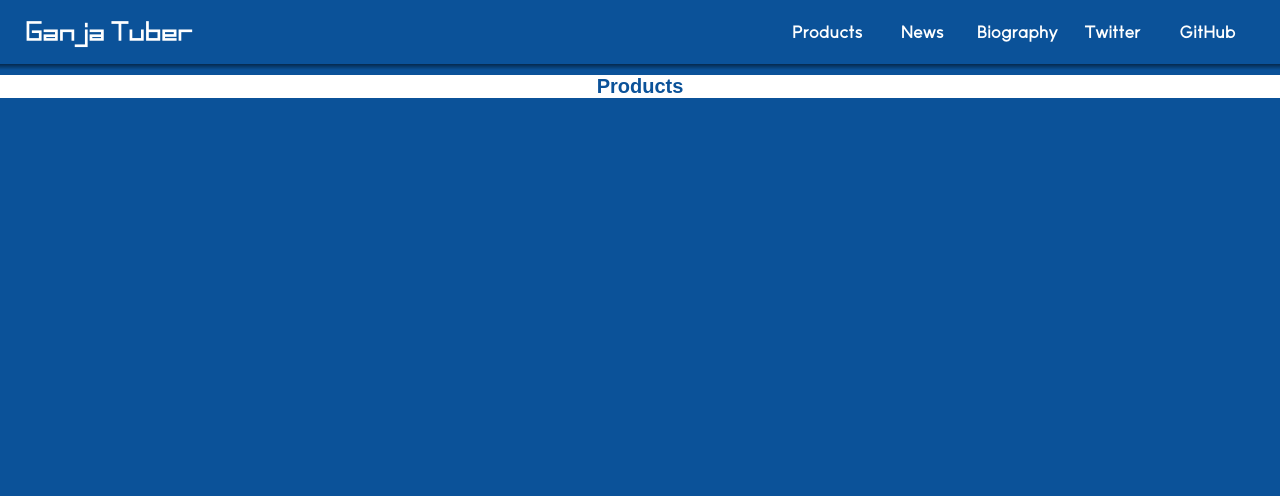
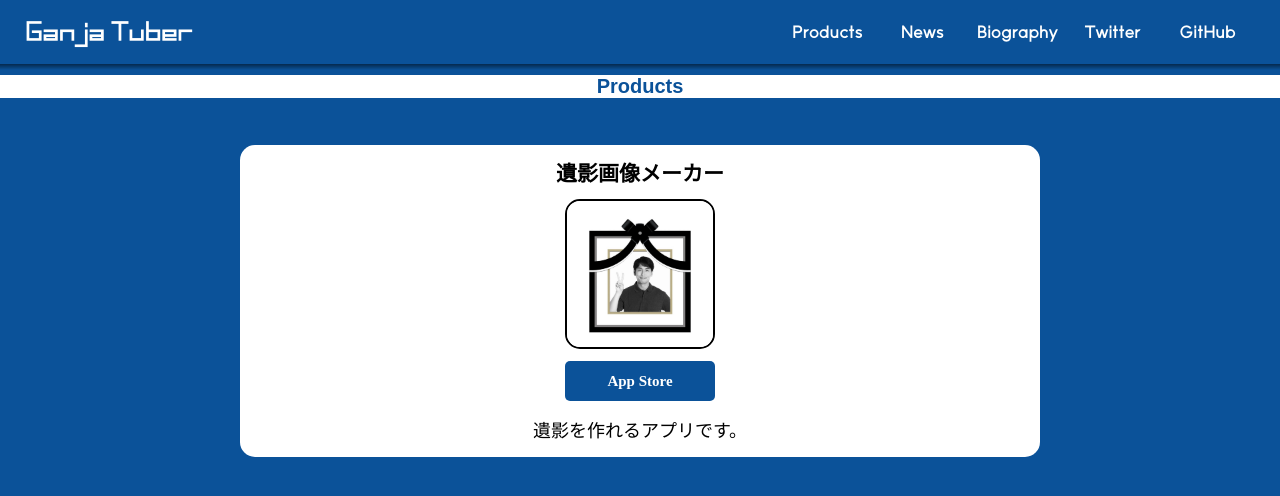
Before and after one commit to yoshiishunichi/homepage, a Nuxt app: page /Products/DeadMan in a window 1280 px wide. Shown: the top 496 px of the page. Built offline with nearby package versions, Linux system fonts and the light colour scheme.

Commit message:
AppSection完成

```diff
--- a/assets/styles.scss
+++ b/assets/styles.scss
@@ -8,8 +8,14 @@
   src: url('./font/Makinas-4-Flat.otf') format("opentype");
 }
 
+.back-color{
+  background:rgb(11, 82, 153);
+}
+
+$back-color: rgb(11, 82, 153);
+
 html{
-  background: rgb(11, 82, 153);
+  background: $back-color;
   box-sizing: border-box;
   padding: 0;
   margin: 0;
@@ -48,7 +54,7 @@ a:hover{
   position:absolute;
   top: 75px;
   width: 100vw;
-  color: rgb(11, 82, 153);
+  color: $back-color;
   background-color: #fff;
   font-family:  "MS P Gothic",sans-serif;
 }
--- a/components/AppSection.vue
+++ b/components/AppSection.vue
@@ -1,7 +1,25 @@
 <template>
-  <section>
+  <section class="app-section">
     <h5>{{ title }}</h5>
-    <img :src="source" />
+    <div class="image-wrapper">
+      <img class="app-icon" :src="source" />
+      <a
+        v-if="app"
+        class="app-link back-color"
+        :href="link"
+        target="_blank"
+        rel="noopener"
+        >App Store</a
+      >
+      <a
+        v-else
+        class="app-link back-color"
+        :href="link"
+        target="_blank"
+        rel="noopener"
+        >リンク</a
+      >
+    </div>
     <p>{{ description }}</p>
   </section>
 </template>
@@ -12,6 +30,66 @@ export default {
     title: { type: String, default: '', require: true },
     description: { type: String, default: '', require: true },
     source: { type: String, default: '', require: false },
+    app: { type: Boolean, default: false, require: false },
+    link: { type: String, default: '', require: true },
   },
 }
 </script>
+
+<style lang="scss" scoped>
+.app-section {
+  width: 95%;
+  max-width: 800px;
+  margin-left: auto;
+  margin-right: auto;
+  margin-top: 70px;
+  background: white;
+  border-radius: 15px;
+}
+
+h5 {
+  font-size: 21px;
+  color: black;
+  margin-top: 12px;
+  margin-bottom: 12px;
+}
+
+p {
+  font-size: 18px;
+  color: black;
+  width: 90%;
+  text-align: center;
+  margin: 15px auto;
+}
+
+.image-wrapper {
+  width: 150px;
+  margin-left: auto;
+  margin-right: auto;
+}
+
+.app-icon {
+  display: block;
+  border: 2px solid black;
+  border-radius: 15px;
+  width: 150px;
+}
+
+.app-link {
+  margin-top: 12px;
+  font-weight: bold;
+  font-size: 15px;
+  display: block;
+  color: white;
+  width: 150px;
+  height: 40px;
+  line-height: 40px;
+  border-radius: 5px;
+}
+
+.app-link:hover {
+  background: white;
+  color: black;
+  border: 2px solid black;
+}
+</style>
--- a/components/Header.vue
+++ b/components/Header.vue
@@ -1,6 +1,6 @@
 <template>
   <div class="header-container">
-    <div class="header-content">
+    <div class="header-content back-color">
       <nuxt-link class="name-link" to="/">
         <h3 class="name">Ganja Tuber</h3>
       </nuxt-link>
@@ -54,7 +54,6 @@
   left: 0;
   position: absolute;
   opacity: 1;
-  background: rgb(11, 82, 153);
 }
 
 .header-shadow {
--- a/pages/Products/DeadMan/index.vue
+++ b/pages/Products/DeadMan/index.vue
@@ -1,7 +1,13 @@
 <template>
   <div class="products-container container">
     <h4 class="page-title">Products</h4>
-    <AppSection />
+    <AppSection
+      title="遺影画像メーカー"
+      description="遺影を作れるアプリです。"
+      source="/images/DeadMan.png"
+      :app="true"
+      link="https://apps.apple.com/jp/app/%E9%81%BA%E5%BD%B1%E7%94%BB%E5%83%8F%E3%83%A1%E3%83%BC%E3%82%AB%E3%83%BC/id1556352136"
+    />
   </div>
 </template>
 
```
